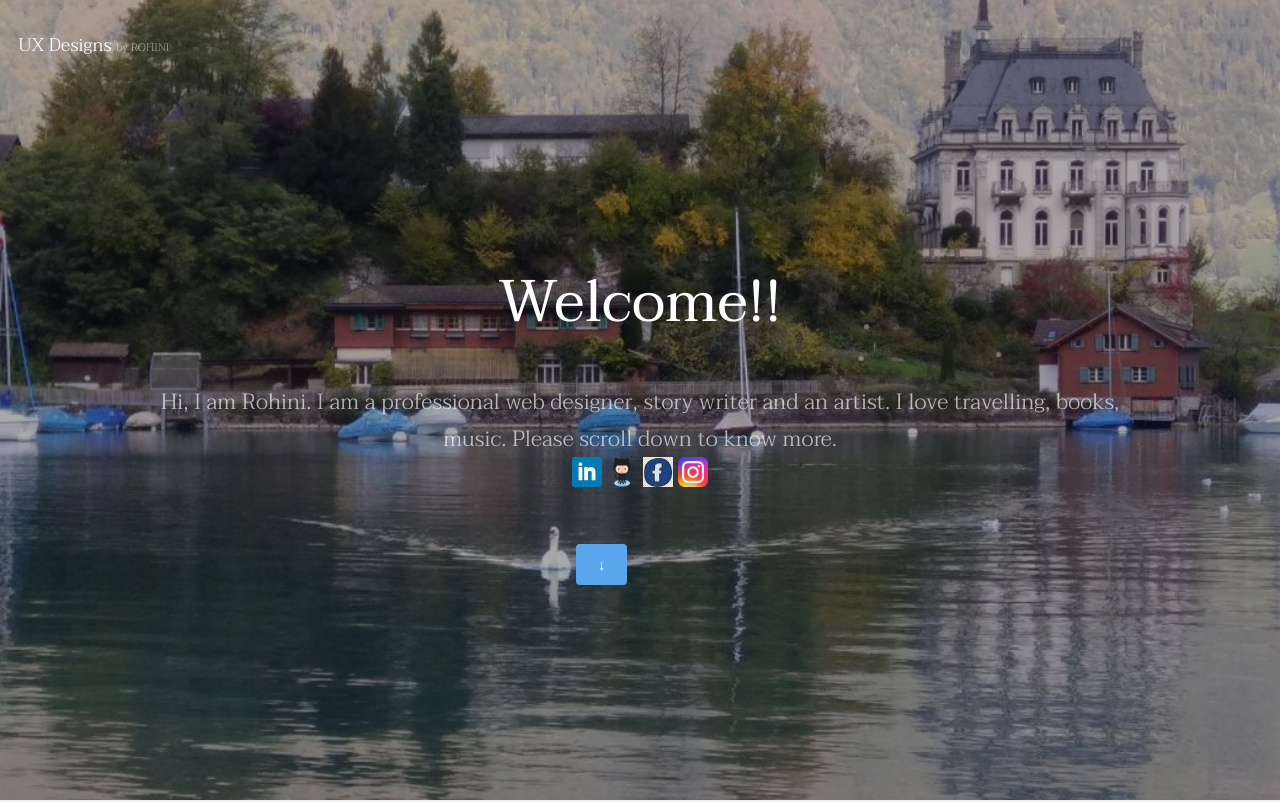
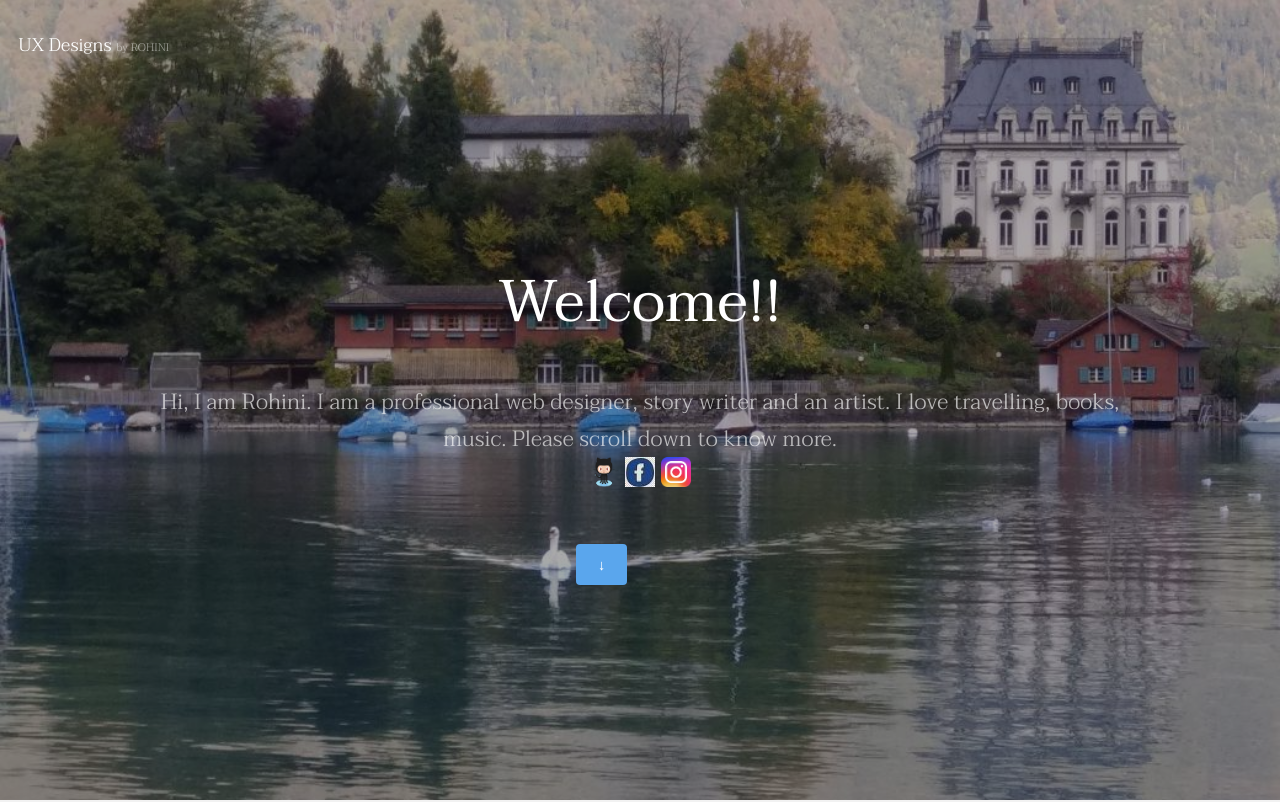
Before and after one commit to rnijampure/new-portfolio-design, a plain HTML site: page index.html in a window 1280 px wide. Shown: the top 802 px of the page. Drawn offline with nearby package versions, Linux system fonts and the light colour scheme.

Commit message:
Add files via upload

```diff
--- a/index.html
+++ b/index.html
@@ -61,8 +61,7 @@ Hi, I am Rohini. I am a professional web designer, story writer and an artist. I
 						I love clean and simple designs.
 <a href="https://templated.co/">Templated</a> --> Please scroll down to know more.<br>
 
-				<a target="_blank" alt="follow Rohini on linkedIn"  title="follow Rohini on linkedIn"   href="https://www.linkedin.com/in/rohini-nijampure-1b5b7622/"> <img
-						src="images/linkedIn.jpg"> </a>
+
 				<a href="https://github.com/rnijampure?tab=repositories"> <img src="images/Octocat.png"
 						style="width:30px; height: 30px;"></a>
 						<a target="_blank" alt="follow Rohini on facebook" title="follow Rohini on facebook"  href="https://www.facebook.com/SwarnaAndTheMagicalForest">
```
